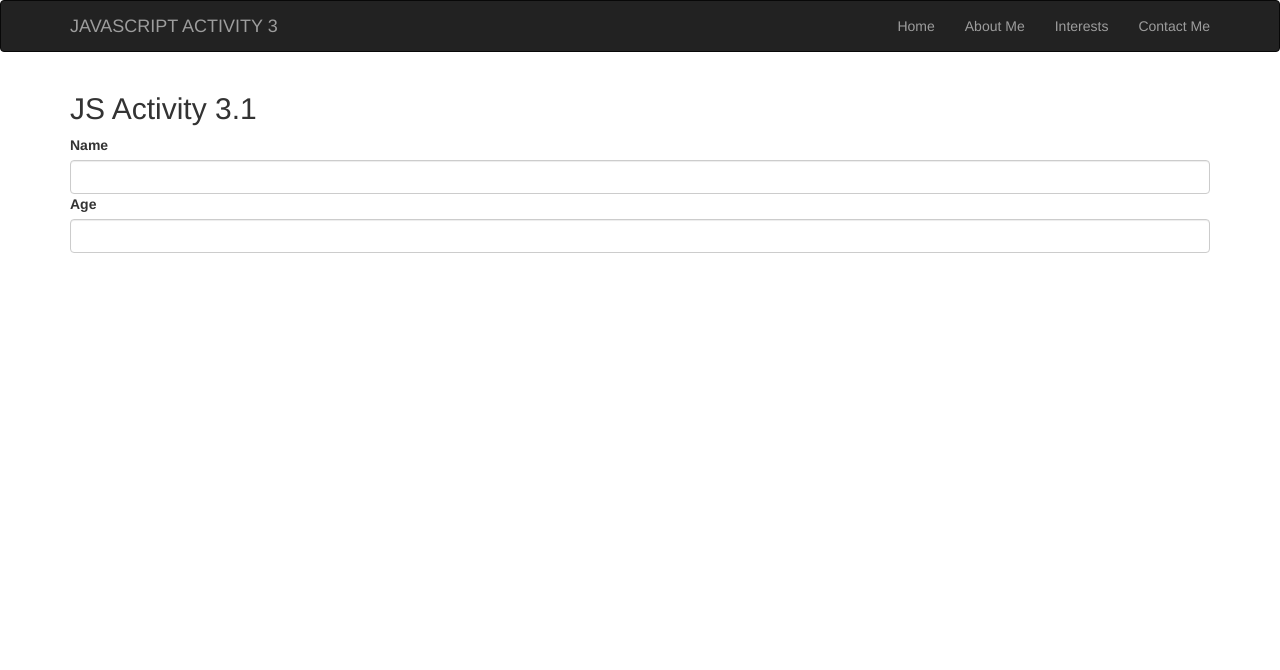
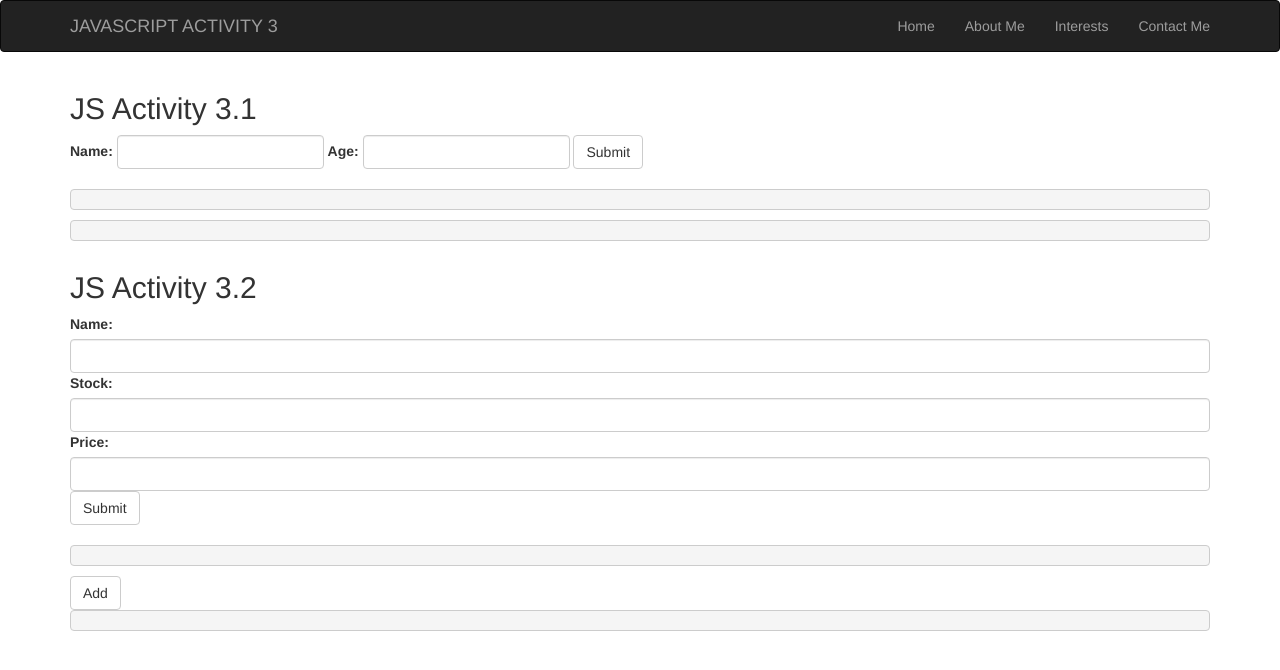
Before and after one commit to fdc-zablanandrei/FDCI-ZABLAN-WEBDEV, a plain HTML site: page 4.JQUERY/Javascript_Activity3.html in a window 1280 px wide. Drawn offline with nearby package versions, Linux system fonts and the light colour scheme.

Commit message:
commit for js activity 3 - secondary

```diff
--- a/4.JQUERY/Javascript_Activity3.html
+++ b/4.JQUERY/Javascript_Activity3.html
@@ -24,16 +24,49 @@
 
 		<section class="container">
 			<h2>JS Activity 3.1</h2>
-	<form onsubmit="nameAndAge()">
+			<form class="form-inline" onsubmit="nameAndAge(e)">
 				<div class="form-row">
-		<label for="name">Name</label>
+					<label for="name">Name:</label>
 					<input type="text" name="name" id="userName" class="form-control">
-		<label for="age">Age</label>
+					<label for="age">Age:</label>
 					<input type="text" name="age" id="userAge" class="form-control">
+
+					<button type="submit" class="btn btn-default" id="submit">Submit</button>
+				</div>
+				<br>
+				<div id="msg">
+					<pre></pre>
+				</div>
+
+				<div id="read">
+					<pre></pre>
+				</div>
+			</form>
+		</section>
+
+		<article class="container">
+			<h2>JS Activity 3.2</h2>
+			<form class="form-row" onsubmit="nameAndAge(e)">
+				<div>
+					<label for="name">Name:</label>
+					<input type="text" name="name" id="itemName" class="form-control">
+					<label for="stock">Stock:</label>
+					<input type="number" name="stock" id="itemStock" class="form-control">
+					<label for="price">Price:</label>
+					<input type="number" name="price" id="itemStock" class="form-control">
+					<button type="submit" class="btn btn-default" id="submit">Submit</button>
+				</div>
+				<br>
+				<div id="list">
+					<pre></pre>
+				</div>
+				<button type="submit" class="btn btn-default" id="add">Add</button>
+				<div id="tally">
+					<pre></pre>
 				</div>
 			</form>
 
-</section>
+		</article>
 
 
 
@@ -44,10 +77,8 @@
 
 
 
-
-
-
-
+		<script src="https://ajax.googleapis.com/ajax/libs/jquery/3.4.1/jquery.min.js"></script>
+		<script src="https://cdnjs.cloudflare.com/ajax/libs/popper.js/1.16.0/umd/popper.min.js"></script>
 		<script type="text/javascript" src="js_activity3.js"></script>
 		<script type="text/javascript" src="../2.HTML/bootstrap/js/jquery.js"></script>
 		<script type="text/javascript" src="../2.HTML/bootstrap/js/bootstrap.js"></script>
--- a/4.JQUERY/js_activity3.js
+++ b/4.JQUERY/js_activity3.js
@@ -1,4 +1,63 @@
-function nameAndAge(){
+// JS activity 3.1
 
 
+/*$('#form').on('submit', nameAndAge);
+
+var nameList = [];
+function nameAndAge(e){
+
+		e.preventDefault();
+
+
+	let personList = {
+		Name: document.getElementById('userName').value,
+		Age: document.getElementById('userAge').value
+	}
+	nameList.push(personList);
+
+             document.querySelector('form').reset();
+
+
+            console.log('added' , {nameList} );
+            let pre = document.querySelector('#msg pre');
+            pre.textContent = JSON.stringify(nameList, '\t');
+
+
+        }*/
+
+
+	$('#form').on('submit', nameAndAge(e)){
+		e.preventDefault();
+	}
+
+function nameAndAge (e) {
+	//prevent actual submission
+
+
+	//get the input values for age && name
+	var name = $('#userName').val();
+	var age = $('#userAge').val();
+
+	//declare variables
+	var final = $('#msg');
+	var readable = $('#read');
+
+	//declare empty array
+	var nameList = [];
+	//declare empty object
+	var personList = {};
+
+	//assign the inputs to the object keys
+	person.name = name;
+	person.age = age;
+	//push the values to the array
+	nameList.push(personList);
+
+	//append in JSONized format
+	final.append(JSON.stringify(nameList, null , 4));
+
+	//append as in readable format
+	for (let x  in nameList){
+		readable.append(`Name: ${nameList[x].name} , Age: ${nameList[x].age} <br>`)
+	}
 }
```
Lines whose indentation alone changed are shown as unchanged.
